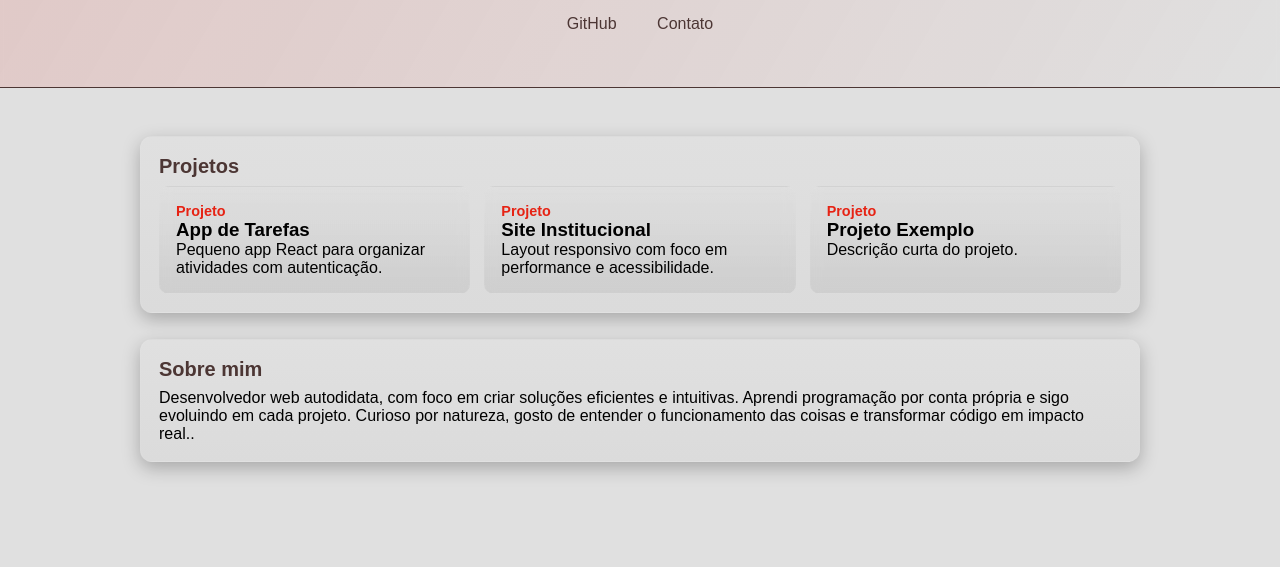
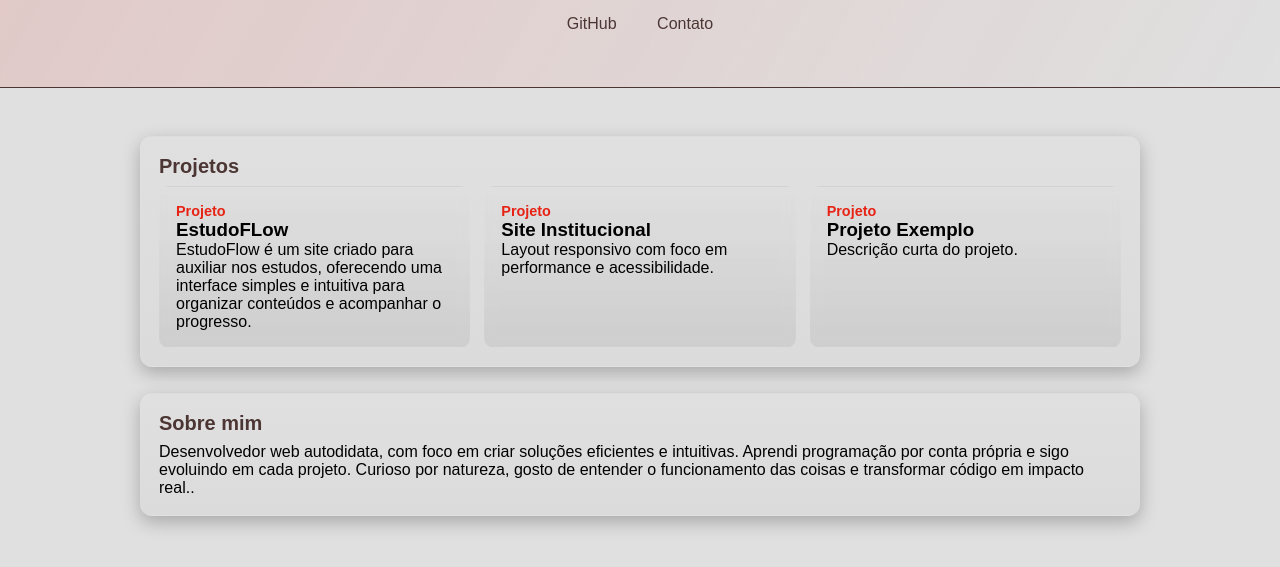
Before and after one commit to WilsonJohne/portifolio, a plain HTML site: page index.html in a window 1280 px wide. Shown: the part 121-688 px from the top of the page. Drawn offline with Linux system fonts and the light colour scheme.

Commit message:
estudoflow

```diff
--- a/index.html
+++ b/index.html
@@ -19,10 +19,10 @@
         <section class="reveal" id="projetos">
             <h2 class="section-title">Projetos</h2>
             <div class="projects">
-                <a class="card" href="https://github.com/seu-usuario/app-tarefas" target="_blank" rel="noopener noreferrer">
+                <a class="card" href="https://wilsonjohne.github.io/EstudoFlow/EstudoFlow.html" target="_blank" rel="noopener noreferrer">
                     <div class="kicker">Projeto</div>
-                    <h3>App de Tarefas</h3>
-                    <p>Pequeno app React para organizar atividades com autenticação.</p>
+                    <h3>EstudoFLow</h3>
+                    <p>EstudoFlow é um site criado para auxiliar nos estudos, oferecendo uma interface simples e intuitiva para organizar conteúdos e acompanhar o progresso.</p>
                 </a>
                 <a class="card" href="https://github.com/seu-usuario/site-institucional" target="_blank" rel="noopener noreferrer">
                     <div class="kicker">Projeto</div>
```
